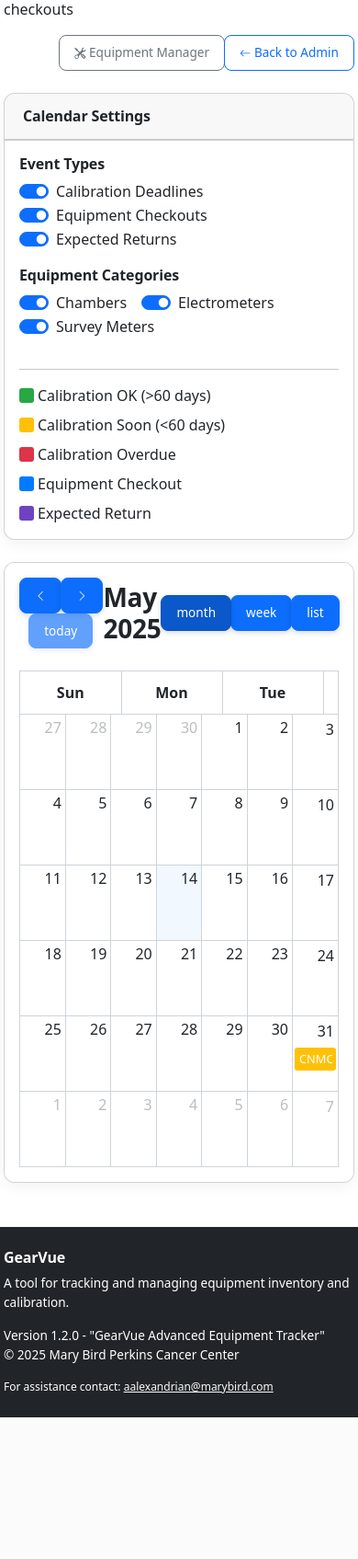
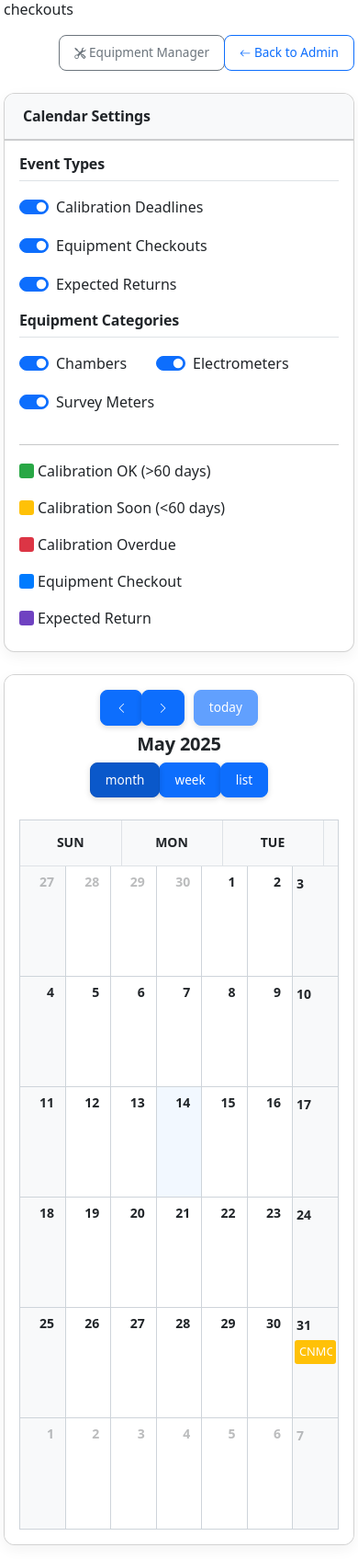
Before and after one commit to Ara-Alexandrian/equipment-tracker, a Flask app: page /admin/calendar in a window 390 px wide. Shown: the part 192-1887 px from the top of the page at 92% size. Before the commit the page ends 1733 px from the top, so only its background shows below. Run offline with Flask 3, Linux system fonts and the light colour scheme; the visitor is signed in with stand-in values (Sample User, id 1); lists and menus that the app fills with data are empty; some libraries are stand-ins or nearby versions.

Commit message:
Enhance admin calendar page layout and aesthetics
- Fixed Saturday column alignment issue with the rest of the dates
- Improved calendar day headers with better alignment and styling
- Added consistent shadows and borders for better visual hierarchy
- Enhanced spacing and padding for better readability
- Fixed spacing between filter and legend sections
- Made calendar cards more visually appealing with proper shadows
- Added responsive design improvements for smaller screens
- Standardized day cell heights for consistent appearance

🤖 Generated with [Claude Code](https://claude.ai/code)

Co-Authored-By: Claude <noreply@anthropic.com>

```diff
--- a/app/templates/admin/calendar.html
+++ b/app/templates/admin/calendar.html
@@ -73,6 +73,7 @@
         display: flex;
         align-items: center;
         margin-right: 1rem;
+        margin-bottom: 0.5rem;
     }
 
     .legend-color {
@@ -80,6 +81,101 @@
         height: 16px;
         margin-right: 0.25rem;
         border-radius: 3px;
+    }
+
+    /* Calendar header styling */
+    .fc-header-toolbar {
+        margin-bottom: 1.5rem !important;
+    }
+
+    .fc-toolbar-title {
+        font-size: 1.5rem !important;
+        font-weight: 600 !important;
+    }
+
+    /* Day header cells */
+    .fc-col-header-cell {
+        background-color: #f8f9fa;
+        border: 1px solid #dee2e6 !important;
+        font-weight: 600 !important;
+        padding: 0.75rem 0 !important;
+        text-transform: uppercase;
+        font-size: 0.875rem !important;
+    }
+
+    /* Make all days same height */
+    .fc-daygrid-day {
+        height: 120px !important;
+    }
+
+    /* Day numbers */
+    .fc-daygrid-day-top {
+        padding-top: 0.25rem !important;
+        padding-right: 0.5rem !important;
+    }
+
+    .fc-daygrid-day-number {
+        font-size: 0.875rem !important;
+        font-weight: 600 !important;
+    }
+
+    /* Grid lines and borders */
+    .fc-theme-standard td,
+    .fc-theme-standard th {
+        border: 1px solid #dee2e6 !important;
+    }
+
+    /* Weekend days */
+    .fc-day-sat, .fc-day-sun {
+        background-color: #f8f9fa;
+    }
+
+    /* Better buttons */
+    .fc-button-primary {
+        background-color: var(--bs-primary) !important;
+        border-color: var(--bs-primary) !important;
+        box-shadow: none !important;
+        font-weight: 500 !important;
+        text-transform: uppercase !important;
+        font-size: 0.75rem !important;
+        padding: 0.375rem 0.75rem !important;
+    }
+
+    .fc-button-primary:not(:disabled):hover {
+        background-color: var(--bs-primary-dark, #0056b3) !important;
+        border-color: var(--bs-primary-dark, #0056b3) !important;
+    }
+
+    .fc-button-active {
+        background-color: var(--bs-primary-dark, #0056b3) !important;
+        border-color: var(--bs-primary-dark, #0056b3) !important;
+    }
+
+    /* Improve alignment of button groups */
+    .fc-toolbar-chunk {
+        display: flex !important;
+        align-items: center !important;
+    }
+
+    /* Make sure Saturday is aligned with the rest */
+    .fc-day-sat .fc-daygrid-day-top {
+        justify-content: flex-end !important;
+    }
+
+    /* Make the calendar responsive */
+    @media (max-width: 768px) {
+        .fc-toolbar {
+            flex-direction: column !important;
+            gap: 0.5rem !important;
+        }
+
+        .fc-toolbar-chunk {
+            justify-content: center !important;
+        }
+
+        .fc-toolbar-title {
+            font-size: 1.25rem !important;
+        }
     }
 </style>
 {% endblock %}
@@ -105,15 +201,15 @@
 <!-- Calendar Control Panel -->
 <div class="row mb-4">
     <div class="col-md-12">
-        <div class="card">
-            <div class="card-header">
+        <div class="card shadow-sm">
+            <div class="card-header bg-light">
                 <h5 class="mb-0">Calendar Settings</h5>
             </div>
             <div class="card-body">
                 <div class="row">
                     <div class="col-md-6">
-                        <h6>Event Types</h6>
-                        <div class="calendar-filters d-flex flex-wrap">
+                        <h6 class="border-bottom pb-2 mb-3">Event Types</h6>
+                        <div class="calendar-filters d-flex flex-wrap gap-3">
                             <div class="form-check form-switch">
                                 <input class="form-check-input" type="checkbox" id="filter-calibration" checked>
                                 <label class="form-check-label" for="filter-calibration">Calibration Deadlines</label>
@@ -129,8 +225,8 @@
                         </div>
                     </div>
                     <div class="col-md-6">
-                        <h6>Equipment Categories</h6>
-                        <div class="calendar-filters d-flex flex-wrap">
+                        <h6 class="border-bottom pb-2 mb-3">Equipment Categories</h6>
+                        <div class="calendar-filters d-flex flex-wrap gap-3">
                             <div class="form-check form-switch">
                                 <input class="form-check-input" type="checkbox" id="filter-chambers" checked>
                                 <label class="form-check-label" for="filter-chambers">Chambers</label>
@@ -150,7 +246,7 @@
                 <hr>
 
                 <!-- Legend -->
-                <div class="calendar-legend">
+                <div class="calendar-legend mt-3">
                     <div class="legend-item">
                         <div class="legend-color" style="background-color: #28a745;"></div>
                         <span>Calibration OK (>60 days)</span>
@@ -180,8 +276,8 @@
 <!-- Calendar View -->
 <div class="row">
     <div class="col-md-12">
-        <div class="card">
-            <div class="card-body calendar-container">
+        <div class="card shadow">
+            <div class="card-body calendar-container p-md-4">
                 <div id="calendar"></div>
             </div>
         </div>
@@ -265,6 +361,23 @@
                 } else {
                     console.log('Events loaded');
                 }
+            },
+            // Improved day header formatting
+            dayHeaderFormat: { weekday: 'short' },
+            // Fix Saturday alignment
+            dayHeaderClassNames: function(arg) {
+                if (arg.date.getDay() === 6) { // Saturday
+                    return ['saturday-header'];
+                }
+                return [];
+            },
+            // Ensure consistent day cell height
+            dayCellClassNames: function(arg) {
+                const classes = [];
+                if (arg.date.getDay() === 0 || arg.date.getDay() === 6) {
+                    classes.push('weekend-day');
+                }
+                return classes;
             }
         });
 
```
